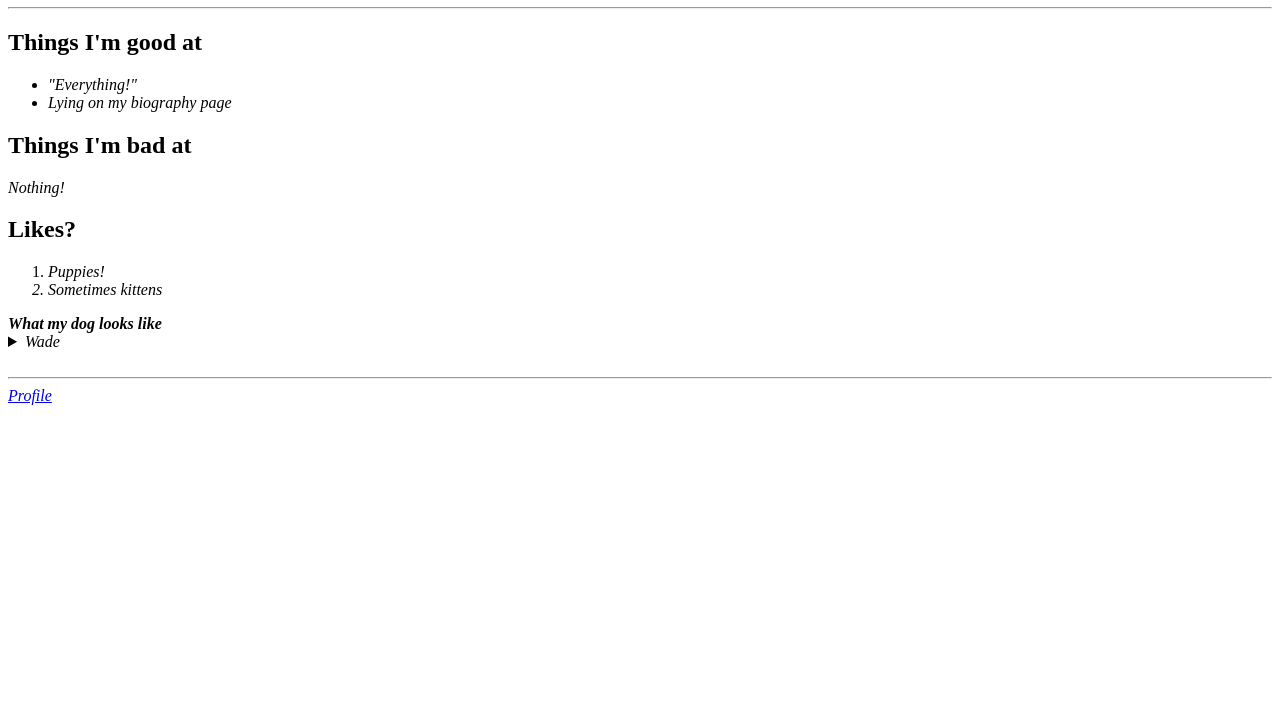
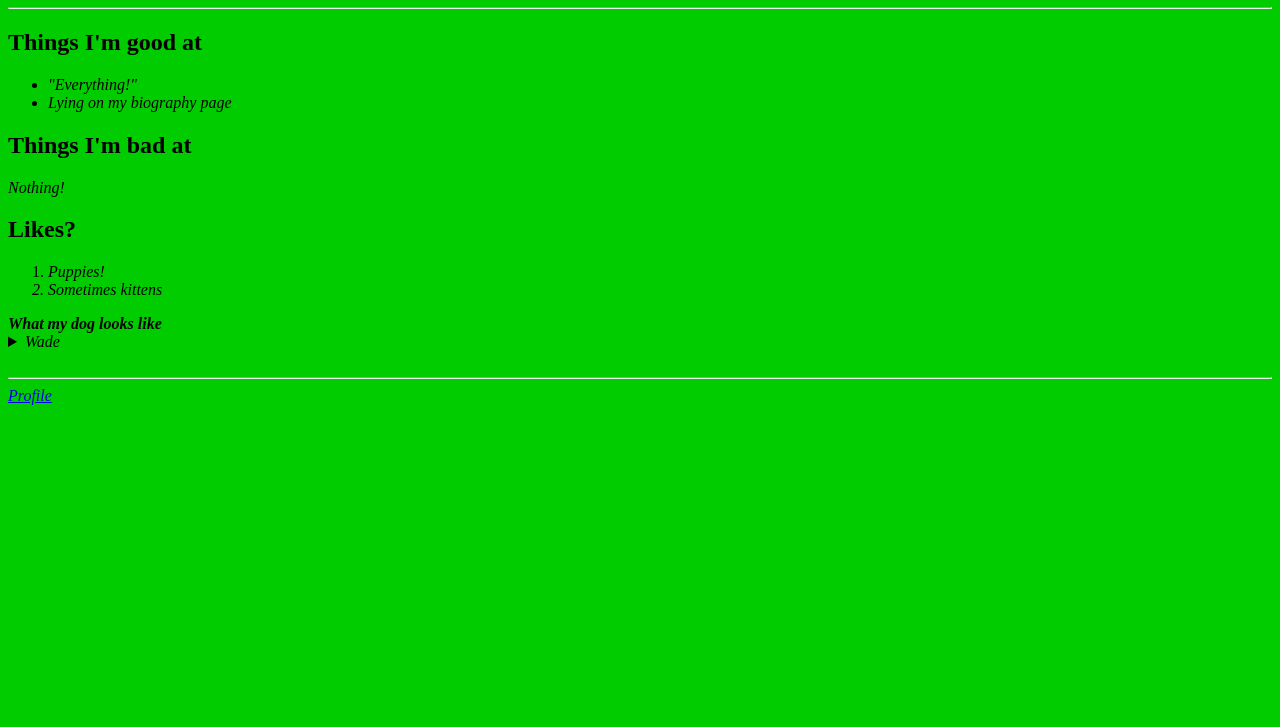
Before and after one commit to maparsons83/maparsons83.github.io, a plain HTML site: page index.html in a window 1280 px wide. Shown: the part 73-800 px from the top of the page. Drawn offline with Linux system fonts and the light colour scheme.

Commit message:
Added color

```diff
--- a/index.html
+++ b/index.html
@@ -9,7 +9,7 @@
     <hr>
 
     <main>
-    <body>
+    <body bgcolor="#00cc00">
         <section>
         <h2>Things I'm good at</h2>
         <ul>
```
